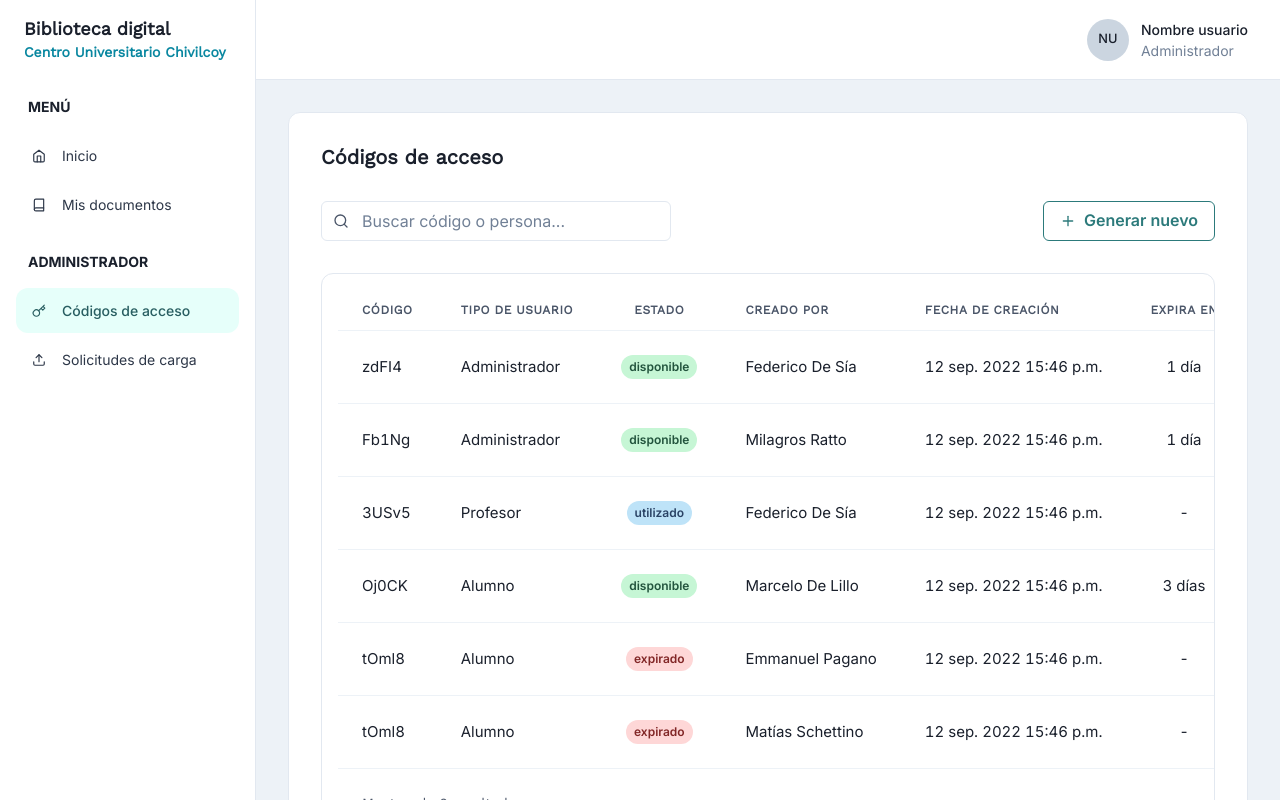
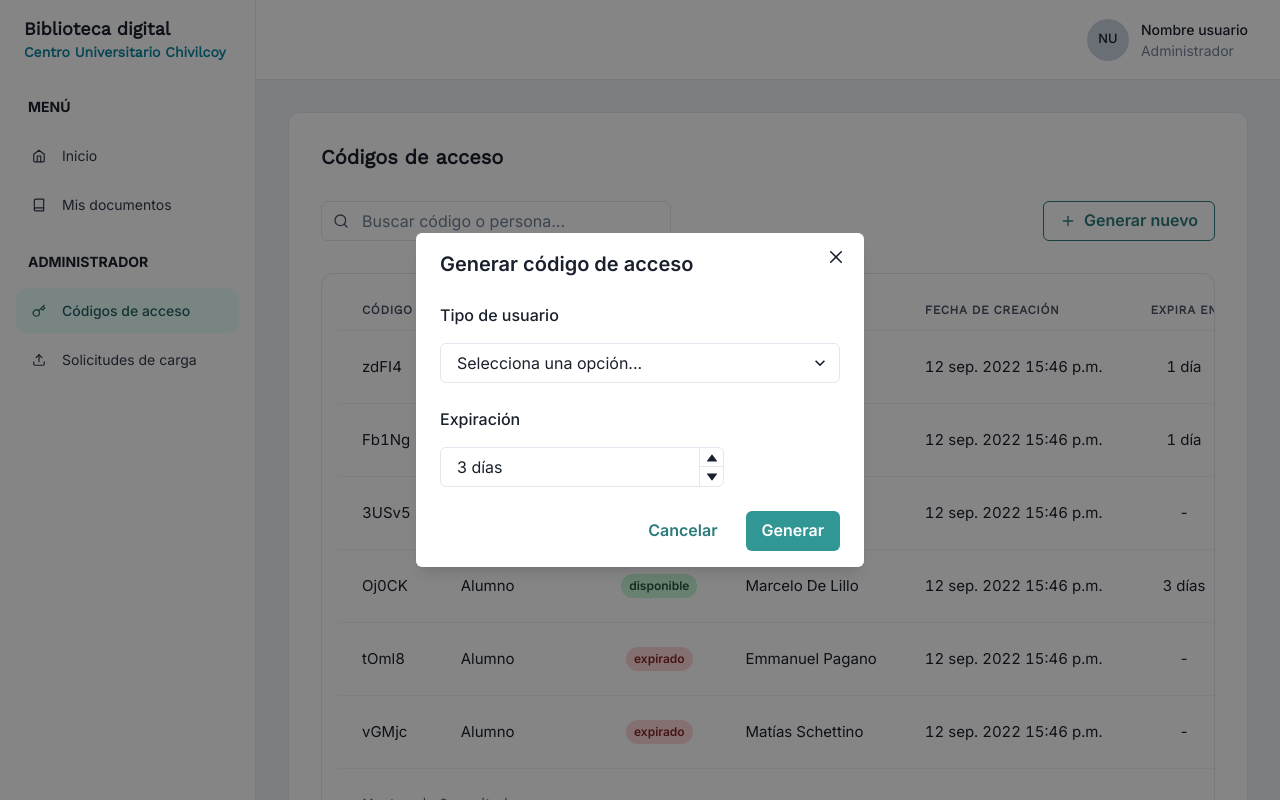
Before and after one commit to federicodesia/biblioteca-digital, a React (Vite) app in the folder frontend/: page /access-codes in a window 1280 px wide. Both pictures are taken after a click on the button "Generar nuevo". Built offline with nearby package versions, Linux system fonts and the light colour scheme.

Commit message:
Modal para generar códigos de acceso

```diff
--- /dev/null
+++ b/frontend/src/components/modals/generate-access-code.tsx
@@ -0,0 +1,67 @@
+import { Box, Button, FormLabel, Modal, ModalBody, ModalCloseButton, ModalContent, ModalFooter, ModalHeader, ModalOverlay, NumberDecrementStepper, NumberIncrementStepper, NumberInput, NumberInputField, NumberInputStepper, Select, useDisclosure, VStack } from "@chakra-ui/react"
+import { ReactNode, useState } from "react"
+import pluralize from "../../utils/pluralize"
+
+interface Props {
+    trigger: ReactNode
+}
+
+const GenerateAccessCodeModal = ({ trigger }: Props) => {
+    const { isOpen, onOpen, onClose } = useDisclosure()
+
+    const [expiresIn, setExpiresIn] = useState('3')
+    const formatExpiresIn = (value: string) => pluralize(parseInt(value), 'día')
+    const parseExpiresIn = (value: string) => value.split(' ')[0]
+
+    return <>
+        <Box onClick={onOpen}>
+            {trigger}
+        </Box>
+
+        <Modal isOpen={isOpen} onClose={onClose} isCentered>
+            <ModalOverlay />
+            <ModalContent>
+                <ModalHeader>Generar código de acceso</ModalHeader>
+                <ModalCloseButton />
+                <ModalBody>
+
+                    <VStack align='stretch' spacing={6}>
+                        <VStack align='flex-start'>
+                            <FormLabel>Tipo de usuario</FormLabel>
+                            <Select placeholder='Selecciona una opción...'>
+                                <option value='option1'>Administrador</option>
+                                <option value='option2'>Profesor</option>
+                                <option value='option3'>Alumno</option>
+                            </Select>
+                        </VStack>
+
+                        <VStack align='flex-start'>
+                            <FormLabel>Expiración</FormLabel>
+                            <NumberInput
+                                onChange={(value) => setExpiresIn(parseExpiresIn(value))}
+                                value={formatExpiresIn(expiresIn)}
+                                min={1}
+                                max={7}>
+
+                                <NumberInputField />
+                                <NumberInputStepper>
+                                    <NumberIncrementStepper />
+                                    <NumberDecrementStepper />
+                                </NumberInputStepper>
+                            </NumberInput>
+                        </VStack>
+                    </VStack>
+
+                </ModalBody>
+
+                <ModalFooter>
+                    <Button variant='ghost' mr={3} onClick={onClose}>Cancelar</Button>
+                    <Button onClick={onClose}>Generar</Button>
+                </ModalFooter>
+            </ModalContent>
+        </Modal>
+    </>
+
+}
+
+export default GenerateAccessCodeModal
--- a/frontend/src/pages/access-codes-page.tsx
+++ b/frontend/src/pages/access-codes-page.tsx
@@ -1,5 +1,6 @@
 import { Badge, Box, Button, Heading, HStack, IconButton, Input, InputGroup, InputLeftElement, Table, TableCaption, TableContainer, Tbody, Td, Th, Thead, Tooltip, Tr, useClipboard, useToast, VStack } from "@chakra-ui/react"
 import { FiClipboard, FiPlus, FiSearch, FiTrash2 } from "react-icons/fi"
+import GenerateAccessCodeModal from "../components/modals/generate-access-code"
 import pluralize from "../utils/pluralize"
 
 type Status = 'Disponible' | 'Utilizado' | 'Expirado'
@@ -18,7 +19,7 @@ const accessCodes: AccessCode[] = [
     { code: '3USv5', role: 'Profesor', status: 'Utilizado', createdBy: 'Federico De Sía', createdAt: '12 sep. 2022 15:46 p.m.' },
     { code: 'Oj0CK', role: 'Alumno', status: 'Disponible', createdBy: 'Marcelo De Lillo', createdAt: '12 sep. 2022 15:46 p.m.', expiresIn: 3 },
     { code: 'tOml8', role: 'Alumno', status: 'Expirado', createdBy: 'Emmanuel Pagano', createdAt: '12 sep. 2022 15:46 p.m.' },
-    { code: 'tOml8', role: 'Alumno', status: 'Expirado', createdBy: 'Matías Schettino', createdAt: '12 sep. 2022 15:46 p.m.' },
+    { code: 'vGMjc', role: 'Alumno', status: 'Expirado', createdBy: 'Matías Schettino', createdAt: '12 sep. 2022 15:46 p.m.' },
 ]
 
 const AccessCodesPage = () => {
@@ -42,9 +43,11 @@ const AccessCodesPage = () => {
                         <Input type='text' placeholder='Buscar código o persona...' />
                     </InputGroup>
 
-                    <Button flexShrink='0' leftIcon={<FiPlus />} variant='outline'>
-                        Generar nuevo
-                    </Button>
+                    <GenerateAccessCodeModal trigger={
+                        <Button flexShrink='0' leftIcon={<FiPlus />} variant='outline'>
+                            Generar nuevo
+                        </Button>
+                    } />
                 </HStack>
 
                 <TableContainer p='4' rounded='xl' border='1px' borderColor='gray.200' overflowX='auto' >
```
